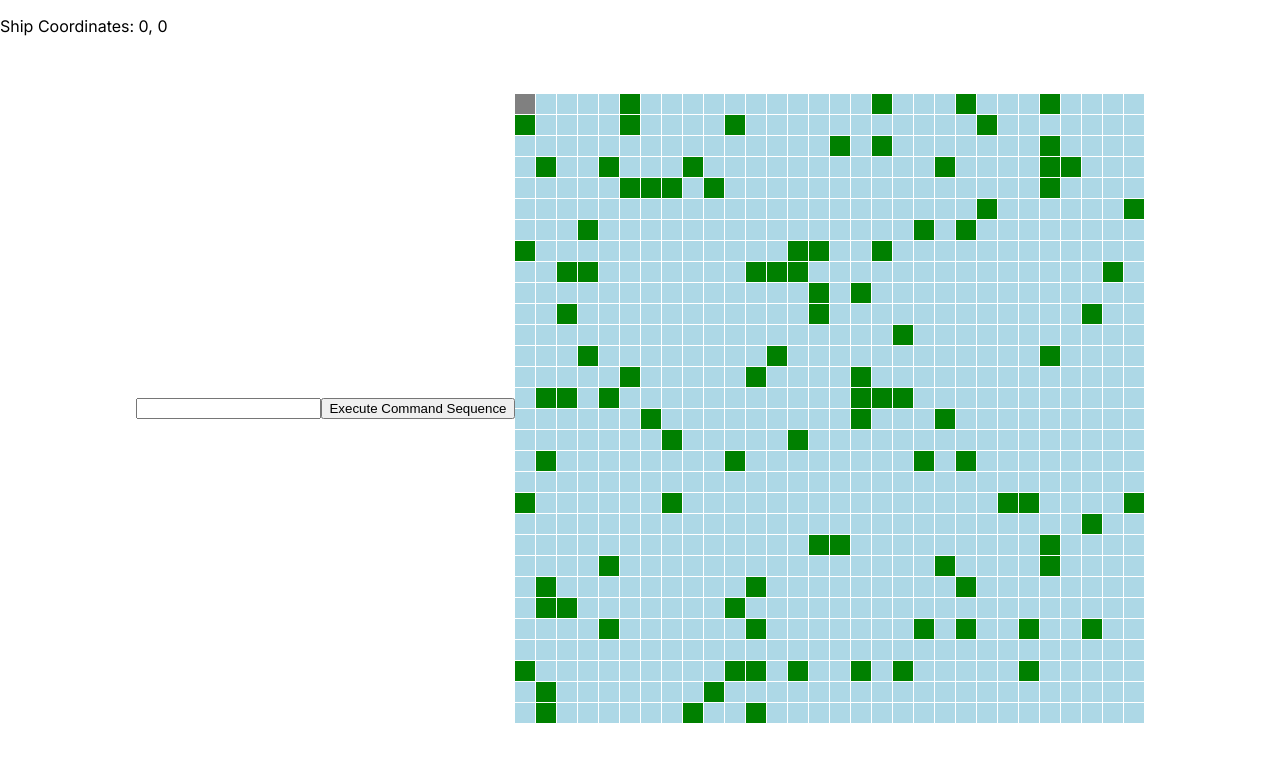
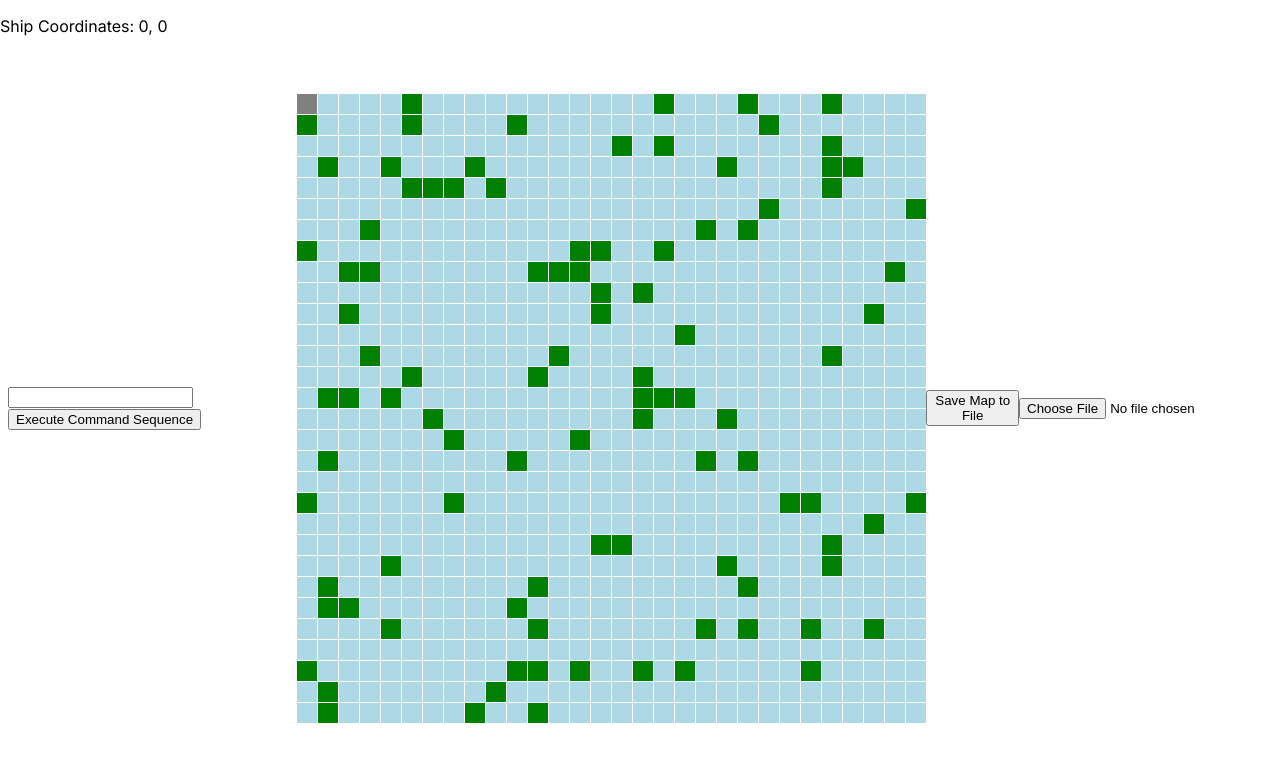
Before and after one commit to UniversityOfGdanskProjects/projektprogramistyczny-PiecdziesiatkaTrygonometryczna-1, a Next.js app in the folder statki-front/: page / in a window 1280 px wide. Shown: the top 762 px of the page. Built offline with nearby package versions, Linux system fonts and the light colour scheme.

Commit message:
dodano możliwość zapisania oraz wczytania mapy z/do pliku

```diff
--- a/statki-front/src/app/page.js
+++ b/statki-front/src/app/page.js
@@ -92,6 +92,27 @@ export default function Home() {
     setCommandSequence('');
   };
 
+  const saveToFile = () => {
+    const data = JSON.stringify({ shipCoordinates, islands });
+    const blob = new Blob([data], { type: 'application/json' });
+    const url = URL.createObjectURL(blob);
+    const link = document.createElement('a');
+    link.download = 'map.json';
+    link.href = url;
+    link.click();
+  };
+
+  const loadFromFile = (event) => {
+    const file = event.target.files[0];
+    const reader = new FileReader();
+    reader.onload = (event) => {
+      const data = JSON.parse(event.target.result);
+      setShipCoordinates(data.shipCoordinates);
+      setIslands(data.islands);
+    };
+    reader.readAsText(file);
+  };
+
 return (
   <main style={{ display: 'flex', justifyContent: 'center', alignItems: 'center', height: '100vh' }}>
     <div style={{ position: 'absolute', top: 0, left: 0 }}>
@@ -124,6 +145,9 @@ return (
         ))
       )}
     </div>
+
+    <button onClick={saveToFile}>Save Map to File</button>
+    <input type="file" onChange={loadFromFile} />
   </main>
 );
 }
```
